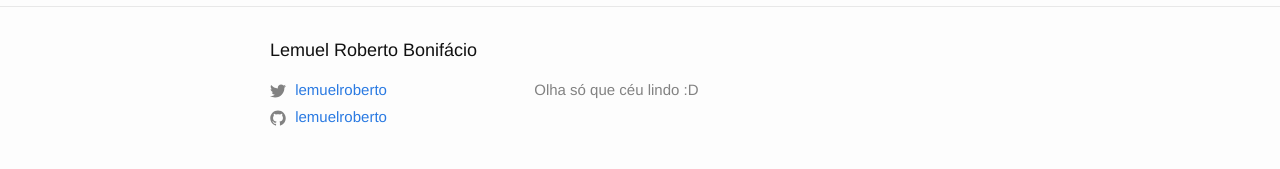
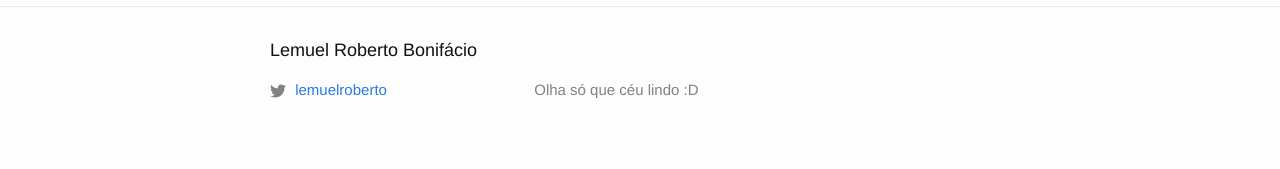
Before and after one commit to lemuelroberto/losetoakiss.online, a Jekyll site: the page built from index.md, in a window 1280 px wide. Shown: the part 131-300 px from the top of the page. Built offline with Jekyll 4.4.1, drawn with Linux system fonts in a browser that asks for light colours.

Commit message:
site: remove github footer link

```diff
--- a/_config.yml
+++ b/_config.yml
@@ -4,7 +4,6 @@ description: > # this means to ignore newlines until "baseurl:"
   Olha só que céu lindo :D
 baseurl: ""
 twitter_username: lemuelroberto
-github_username:  lemuelroberto
 
 minima:
   date_format: "%b %-d, %Y"
--- a/_includes/footer.html
+++ b/_includes/footer.html
@@ -12,12 +12,6 @@
             {% include icon-twitter.html username=site.twitter_username %}
           </li>
           {% endif %}
-
-          {% if site.github_username %}
-          <li>
-            {% include icon-github.html username=site.github_username %}
-          </li>
-          {% endif %}
         </ul>
       </div>
 
```
